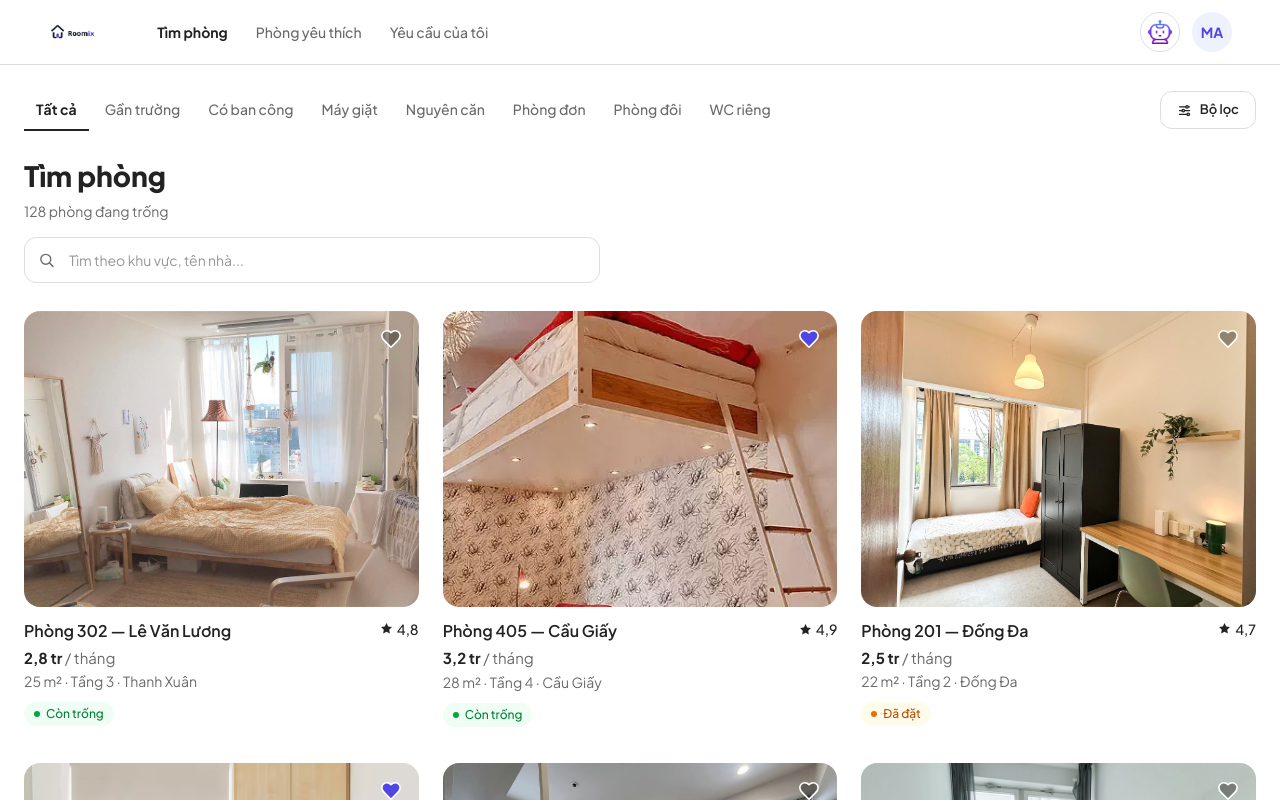
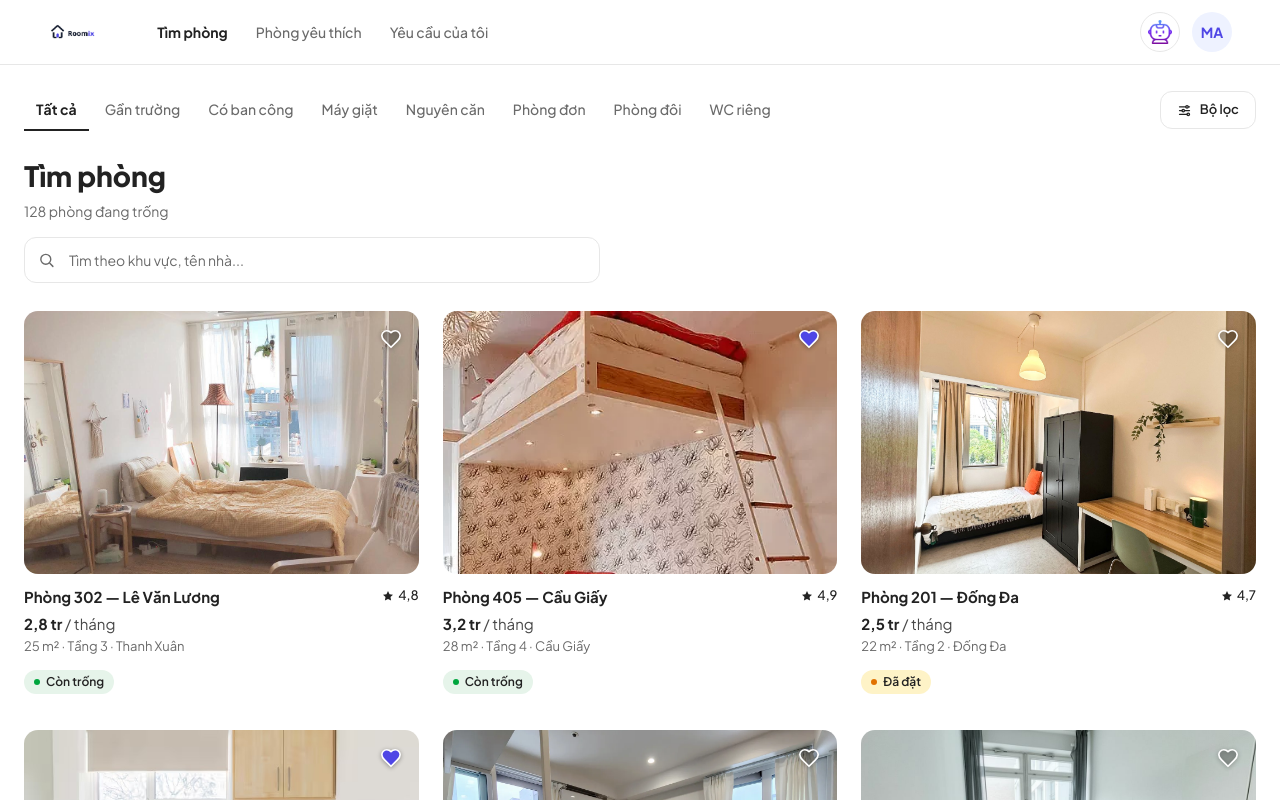
Before and after one commit to thienba33/Roomix, a Next.js app: page / in a window 1280 px wide. Shown: the top 800 px of the page. Built offline with nearby package versions, Linux system fonts and the light colour scheme.

Commit message:
fix(ui): soften borders and flatten shared surfaces to match figma

```diff
--- a/src/components/layouts/Footer.tsx
+++ b/src/components/layouts/Footer.tsx
@@ -4,7 +4,7 @@ import Image from 'next/image';
 export default function Footer() {
   return (
     <footer className="border-t border-line bg-white">
-      <div className="mx-auto flex max-w-7xl flex-col items-center gap-3 px-6 py-8 text-center sm:flex-row sm:justify-between sm:text-left">
+      <div className="mx-auto flex max-w-7xl flex-col items-center gap-3 px-6 py-10 text-center sm:flex-row sm:justify-between sm:text-left">
         <div className="flex items-center gap-2">
           <Image src="/images/logo.png" alt="Roomix" width={1500} height={520} className="h-5 w-auto" />
           <p className="text-sm text-muted">Roomix — Nền tảng cho thuê phòng trọ thông minh</p>
--- a/src/components/layouts/RoomCard.tsx
+++ b/src/components/layouts/RoomCard.tsx
@@ -12,29 +12,29 @@ export default function RoomCard({ room, favorite = false }: { room: Room; favor
     <div className="group">
       <div className="relative">
         <Link href={`/phong/${room.id}`}>
-          <Image src={room.image} alt={room.name} width={640} height={480} className="aspect-[4/3] w-full rounded-2xl object-cover" />
+          <Image src={room.image} alt={room.name} width={640} height={427} className="aspect-[3/2] w-full rounded-[14px] object-cover" />
         </Link>
         <button
           onClick={() => setFav((f) => !f)}
           aria-label="Yêu thích"
           className="absolute right-3 top-3 flex h-8 w-8 items-center justify-center rounded-full transition hover:scale-110"
         >
-          <svg width="22" height="22" viewBox="0 0 24 24" fill={fav ? '#4F46E5' : 'rgba(0,0,0,0.35)'} stroke="white" strokeWidth="1.8" strokeLinejoin="round">
+          <svg width="22" height="22" viewBox="0 0 24 24" fill={fav ? '#4F46E5' : 'rgba(0,0,0,0.22)'} stroke="white" strokeWidth="1.8" strokeLinejoin="round" className="drop-shadow-[0_1px_2px_rgba(0,0,0,0.35)]">
             <path d="M19 14c1.49-1.46 3-3.21 3-5.5A5.5 5.5 0 0 0 16.5 3c-1.76 0-3 .5-4.5 2-1.5-1.5-2.74-2-4.5-2A5.5 5.5 0 0 0 2 8.5c0 2.3 1.5 4.05 3 5.5l7 7Z" />
           </svg>
         </button>
       </div>
       <Link href={`/phong/${room.id}`} className="block pt-3">
         <div className="flex items-start justify-between gap-2">
-          <h3 className="font-semibold text-ink">{room.name}</h3>
-          <span className="flex shrink-0 items-center gap-1 text-sm font-medium text-ink">
-            <svg width="13" height="13" viewBox="0 0 24 24" fill="currentColor"><path d="M12 2l3.09 6.26L22 9.27l-5 4.87 1.18 6.88L12 17.77l-6.18 3.25L7 14.14 2 9.27l6.91-1.01z" /></svg>
+          <h3 className="text-[15px] font-bold text-ink">{room.name}</h3>
+          <span className="flex shrink-0 items-center gap-1 text-[13px] font-medium text-ink">
+            <svg width="12" height="12" viewBox="0 0 24 24" fill="currentColor"><path d="M12 2l3.09 6.26L22 9.27l-5 4.87 1.18 6.88L12 17.77l-6.18 3.25L7 14.14 2 9.27l6.91-1.01z" /></svg>
             {formatRating(room.rating)}
           </span>
         </div>
-        <p className="mt-1 text-[15px]"><span className="font-bold text-ink">{formatPriceShort(room.price)}</span> <span className="text-muted">/ tháng</span></p>
-        <p className="mt-0.5 text-sm text-muted">{room.size} m² · Tầng {room.floor} · {room.area}</p>
-        <div className="mt-2">
+        <p className="mt-1 text-[15px]"><span className="font-bold text-ink">{formatPriceShort(room.price)}</span> <span className="text-[#484848]">/ tháng</span></p>
+        <p className="mt-0.5 text-[13px] text-muted">{room.size} m² · Tầng {room.floor} · {room.area}</p>
+        <div className="mt-2.5">
           <Badge tone={roomStatusTone[room.status]} dot>{roomStatusLabel[room.status]}</Badge>
         </div>
       </Link>
--- a/src/components/ui/Badge.tsx
+++ b/src/components/ui/Badge.tsx
@@ -4,11 +4,11 @@ import { cn } from '@/lib/utils';
 type Tone = 'green' | 'amber' | 'red' | 'indigo' | 'gray' | 'sky';
 
 const tones: Record<Tone, string> = {
-  green: 'bg-green-50 text-green-700',
-  amber: 'bg-amber-50 text-amber-700',
-  red: 'bg-red-50 text-red-700',
+  green: 'bg-[#E6F4EA] text-ink',
+  amber: 'bg-[#FEF3C7] text-ink',
+  red: 'bg-[#FDE8E8] text-ink',
   indigo: 'bg-primary-soft text-primary-dark',
-  gray: 'bg-gray-100 text-gray-600',
+  gray: 'bg-[#F1F1F1] text-ink',
   sky: 'bg-sky-light text-sea-dark',
 };
 const dots: Record<Tone, string> = {
@@ -18,7 +18,7 @@ const dots: Record<Tone, string> = {
 
 export default function Badge({ tone = 'gray', dot = false, children, className }: { tone?: Tone; dot?: boolean; children: ReactNode; className?: string }) {
   return (
-    <span className={cn('inline-flex items-center gap-1.5 rounded-full px-2.5 py-1 text-xs font-medium', tones[tone], className)}>
+    <span className={cn('inline-flex items-center gap-1.5 rounded-full px-2.5 py-1 text-xs font-semibold', tones[tone], className)}>
       {dot && <span className={cn('h-1.5 w-1.5 rounded-full', dots[tone])} />}
       {children}
     </span>
--- a/src/components/ui/Button.tsx
+++ b/src/components/ui/Button.tsx
@@ -11,10 +11,10 @@ interface Props extends ButtonHTMLAttributes<HTMLButtonElement> {
 }
 
 const variants: Record<Variant, string> = {
-  primary: 'bg-primary text-white hover:bg-primary-dark shadow-sm',
-  outline: 'border border-line bg-white text-ink hover:border-primary hover:text-primary',
+  primary: 'bg-primary text-white hover:bg-primary-dark',
+  outline: 'border border-line bg-white text-ink hover:border-ink',
   ghost: 'text-muted hover:text-ink hover:bg-page',
-  danger: 'bg-red-600 text-white hover:bg-red-700 shadow-sm',
+  danger: 'bg-red-600 text-white hover:bg-red-700',
 };
 const sizes: Record<Size, string> = {
   sm: 'px-3 py-1.5 text-[13px]',
--- a/src/components/ui/Card.tsx
+++ b/src/components/ui/Card.tsx
@@ -5,7 +5,7 @@ interface Props extends HTMLAttributes<HTMLDivElement> { children: ReactNode }
 
 export default function Card({ className, children, ...rest }: Props) {
   return (
-    <div className={cn('rounded-2xl border border-line bg-white shadow-[0_1px_3px_rgba(0,0,0,0.06)]', className)} {...rest}>
+    <div className={cn('rounded-2xl border border-line bg-white', className)} {...rest}>
       {children}
     </div>
   );
--- a/src/components/ui/Drawer.tsx
+++ b/src/components/ui/Drawer.tsx
@@ -10,14 +10,14 @@ export default function Drawer({ open, onClose, title, children }: Props) {
       <div className="absolute inset-0 bg-black/40 backdrop-blur-[2px]" onClick={onClose} />
       <aside className="absolute right-0 top-0 flex h-full w-full max-w-[440px] flex-col bg-white shadow-2xl">
         {title && (
-          <div className="flex items-center justify-between border-b border-line px-6 py-4">
-            <h3 className="text-base font-bold text-ink">{title}</h3>
+          <div className="flex items-center justify-between border-b border-line px-6 py-5">
+            <h3 className="text-[17px] font-bold text-ink">{title}</h3>
             <button onClick={onClose} aria-label="Đóng" className="flex h-8 w-8 items-center justify-center rounded-full text-muted hover:bg-page hover:text-ink">
               <svg width="18" height="18" viewBox="0 0 24 24" fill="none" stroke="currentColor" strokeWidth="2" strokeLinecap="round"><path d="M18 6 6 18M6 6l12 12" /></svg>
             </button>
           </div>
         )}
-        <div className="flex-1 overflow-y-auto px-6 py-5">{children}</div>
+        <div className="flex-1 overflow-y-auto px-6 py-6">{children}</div>
       </aside>
     </div>
   );
--- a/src/components/ui/Input.tsx
+++ b/src/components/ui/Input.tsx
@@ -10,12 +10,12 @@ export default function Input({ label, icon, className, id, ...rest }: Props) {
   const inputId = id ?? rest.name;
   return (
     <div className="w-full">
-      {label && <label htmlFor={inputId} className="mb-1.5 block text-sm font-medium text-ink">{label}</label>}
+      {label && <label htmlFor={inputId} className="mb-1.5 block text-[13px] font-semibold text-ink">{label}</label>}
       <div className="relative">
         {icon && <span className="pointer-events-none absolute left-3.5 top-1/2 -translate-y-1/2 text-muted">{icon}</span>}
         <input
           id={inputId}
-          className={cn('w-full rounded-xl border border-line bg-white px-4 py-3 text-sm text-ink placeholder:text-muted/70 outline-none transition focus:border-primary focus:ring-2 focus:ring-primary/20', icon ? 'pl-11' : '', className)}
+          className={cn('w-full rounded-xl border border-line bg-white px-4 py-3 text-sm text-ink placeholder:text-muted outline-none transition focus:border-ink focus:ring-1 focus:ring-ink/15', icon ? 'pl-11' : '', className)}
           {...rest}
         />
       </div>
--- a/src/components/ui/Modal.tsx
+++ b/src/components/ui/Modal.tsx
@@ -14,10 +14,10 @@ export default function Modal({ open, onClose, title, children, widthClass = 'ma
   return (
     <div className="fixed inset-0 z-[80] flex items-center justify-center p-4">
       <div className="absolute inset-0 bg-black/40 backdrop-blur-[2px]" onClick={onClose} />
-      <div className={`relative w-full ${widthClass} max-h-[90vh] overflow-y-auto rounded-2xl bg-white p-6 shadow-2xl`}>
+      <div className={`relative w-full ${widthClass} max-h-[90vh] overflow-y-auto rounded-[20px] bg-white p-6 shadow-2xl`}>
         {title && (
-          <div className="mb-4 flex items-center justify-between">
-            <h3 className="text-lg font-bold text-ink">{title}</h3>
+          <div className="mb-5 flex items-center justify-between">
+            <h3 className="text-[17px] font-bold text-ink">{title}</h3>
             <button onClick={onClose} aria-label="Đóng" className="flex h-8 w-8 items-center justify-center rounded-full text-muted hover:bg-page hover:text-ink">
               <svg width="18" height="18" viewBox="0 0 24 24" fill="none" stroke="currentColor" strokeWidth="2" strokeLinecap="round"><path d="M18 6 6 18M6 6l12 12" /></svg>
             </button>
--- a/src/components/ui/Skeleton.tsx
+++ b/src/components/ui/Skeleton.tsx
@@ -1,16 +1,17 @@
 import { cn } from '@/lib/utils';
 
 export function Skeleton({ className }: { className?: string }) {
-  return <div className={cn('animate-pulse rounded-xl bg-page', className)} />;
+  return <div className={cn('animate-pulse rounded-xl bg-[#EBEBEB]', className)} />;
 }
 
 export function SkeletonCard() {
   return (
     <div>
-      <Skeleton className="aspect-[4/3] w-full rounded-2xl" />
+      <Skeleton className="aspect-[3/2] w-full rounded-[14px]" />
       <Skeleton className="mt-3 h-4 w-3/4" />
       <Skeleton className="mt-2 h-4 w-1/2" />
       <Skeleton className="mt-2 h-3 w-2/3" />
+      <Skeleton className="mt-2.5 h-6 w-24 rounded-full" />
     </div>
   );
 }
--- a/src/components/ui/Toast.tsx
+++ b/src/components/ui/Toast.tsx
@@ -18,7 +18,7 @@ export function ToastProvider({ children }: { children: ReactNode }) {
       {children}
       <div className="pointer-events-none fixed bottom-5 right-5 z-[100] flex w-[320px] flex-col gap-2">
         {toasts.map((t) => (
-          <div key={t.id} className="pointer-events-auto rounded-2xl border border-line bg-white p-4 shadow-xl">
+          <div key={t.id} className="pointer-events-auto rounded-[20px] border border-line bg-white p-4 shadow-xl">
             <p className="flex items-center gap-2 text-sm font-semibold text-ink">
               <span className="flex h-5 w-5 items-center justify-center rounded-full bg-green-100 text-green-700">
                 <svg width="12" height="12" viewBox="0 0 24 24" fill="none" stroke="currentColor" strokeWidth="3" strokeLinecap="round"><path d="M20 6 9 17l-5-5" /></svg>
--- a/src/styles/globals.css
+++ b/src/styles/globals.css
@@ -10,8 +10,9 @@
   --color-sky-light: #E0F2FE;
   --color-sky-pale: #F0F9FF;
   --color-ink: #222222;
+  --color-secondary: #484848;
   --color-muted: #6A6A6A;
-  --color-line: #DDDDDD;
+  --color-line: #E7E7E7;
   --color-page: #F7F7F7;
   --font-sans: var(--font-jakarta), ui-sans-system, system-ui, sans-serif;
 }
```
Also changed, not shown: src/components/ui/Charts.tsx (+13 -12 lines).
